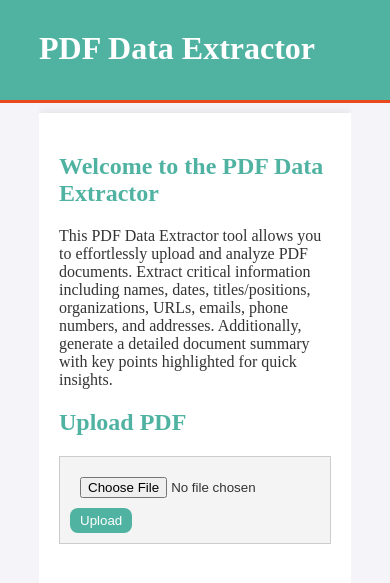
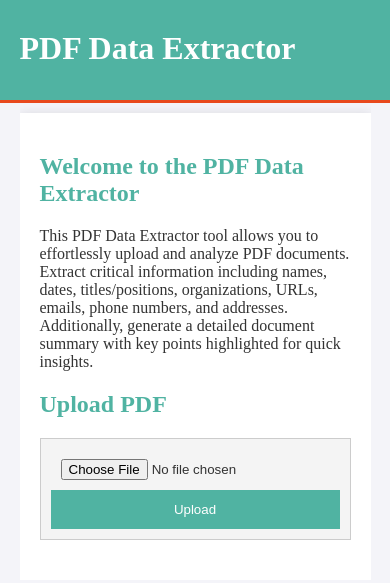
Before and after one commit to AnshKumarTripathi/pdf_data_extractor, a Flask app: page / in a window 390 px wide. Shown: the top 583 px of the page. Run offline with Flask 2, Linux system fonts and the light colour scheme.

Commit message:
Update style.css

```diff
--- a/app/static/style.css
+++ b/app/static/style.css
@@ -1,5 +1,4 @@
 body {
-  /* font-family: Arial, sans-serif; */
   font-family: "Times New Roman", Times, serif;
   background-color: #f4f4f9;
   color: #333;
@@ -19,6 +18,10 @@ header {
   padding-top: 30px;
   min-height: 70px;
   border-bottom: #e8491d 3px solid;
+}
+
+header h1 {
+  color: #fff;
 }
 
 header a {
@@ -50,10 +53,6 @@ header #branding h1 {
 header nav {
   float: right;
   margin-top: 10px;
-}
-
-header h1 {
-  color: #fff;
 }
 
 .content {
@@ -109,8 +108,7 @@ form input[type="file"] {
 form input[type="submit"] {
   background: #50b3a2;
   border: 0;
-  border-radius: 8px;
-  padding: 5px 10px;
+  padding: 10px;
   color: #fff;
   cursor: pointer;
 }
@@ -118,3 +116,38 @@ form input[type="submit"] {
 form input[type="submit"]:hover {
   background: #45a191;
 }
+
+/* Mobile responsiveness */
+@media (max-width: 768px) {
+  .container {
+    width: 90%;
+  }
+
+  header {
+    text-align: center;
+  }
+
+  header ul {
+    float: none;
+  }
+
+  header li {
+    padding: 10px;
+    display: block;
+  }
+
+  table,
+  th,
+  td {
+    font-size: 14px;
+  }
+
+  form input[type="file"] {
+    width: 100%;
+  }
+
+  form input[type="submit"] {
+    width: 100%;
+    padding: 12px;
+  }
+}
```
